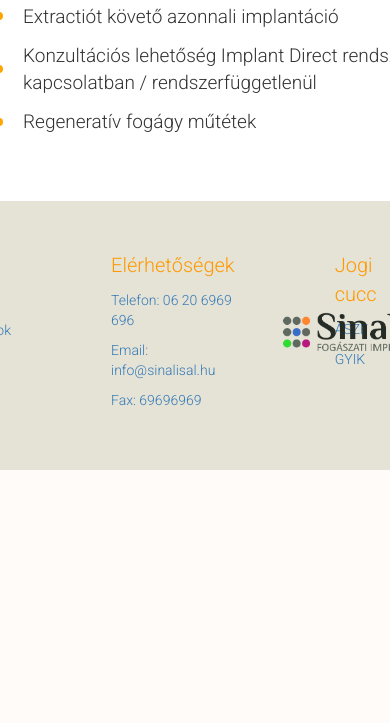
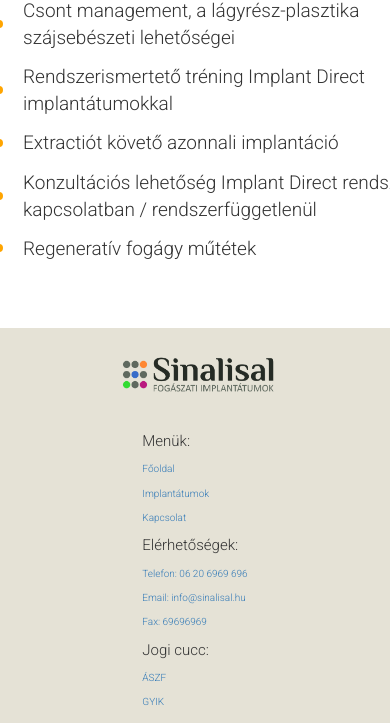
Before and after one commit to LetsnetHungary/sinalisal, a PHP site: page / in a window 390 px wide; the page is wider, and only the part inside the window is pictured. Shown: the part 4098-4821 px from the top of that part. Before the commit the page ends 4568 px from the top of that part, so only its background shows below. Run offline with PHP 8.4, Linux system fonts and the light colour scheme; grey boxes labelled with a size stand in for pictures from a placeholder-image service; some libraries are stand-ins or nearby versions.

Commit message:
header, footer responsive
Hát most elvileg akkor így reszponzívak lesznek a header és a footer
tehát ezt így megcsináltam elvileg és megvan szóval remélem teccik meg
minden, de ha nem akkor sincs harag tezsvíreim majd szóljatok mondjátok
ésakkor dolgozunk a dolgon ok helo

```diff
--- a/includes/css/fooldal.css
+++ b/includes/css/fooldal.css
@@ -354,9 +354,6 @@ footer {
 }
 
 @media screen and (max-width: 862px) {
-  header {
-    display: none;
-  }
 
   .front-pic {
     flex-direction: column-reverse;
--- a/includes/css/footer.css
+++ b/includes/css/footer.css
@@ -51,3 +51,36 @@ footer {
   width: 60%;
   justify-content: center
 }
+
+@media screen and (max-width: 768px) {
+  .footer__container{
+    display: none;
+  }
+}
+
+@media screen and (min-width: 769px) {
+  .mobile__footer{
+    display: none;
+  }
+}
+
+.mobile__footer{
+  display: flex;
+  justify-content: center;
+  align-items: center;
+  flex-direction: column-reverse;
+  width: 90%;
+}
+
+.mobile__footermain{
+  margin: 3px 10px;
+}
+.mobile__footermainmenu{
+  font-size: 15px;
+}
+.mobile__footermenup{
+  font-size: 10px;
+}
+.mobile__footerlogo{
+  max-height: 100px;
+}
--- a/includes/views/footer.php
+++ b/includes/views/footer.php
@@ -71,4 +71,37 @@
         </div>
 
   </div>
+
+  <div class="mobile__footer">
+
+    <nav class="mobile__footermain">
+
+      <div class="mobile__footermenu">
+        <p class="mobile__footermainmenu" >Menük:</p>
+        <p class="mobile__footermenup" ><a href="#">Főoldal</a></p>
+        <p class="mobile__footermenup" ><a href="#">Implantátumok</a></p>
+        <p class="mobile__footermenup" ><a href="#">Kapcsolat</a></p>
+      </div>
+
+      <div class="mobile__footermenu">
+        <p class="mobile__footermainmenu" >Elérhetőségek:</p>
+        <p class="mobile__footermenup" ><a href="telto:06206969696">Telefon: 06 20 6969 696 </a></p>
+        <p class="mobile__footermenup" ><a href="email:info@sinalisal.hu ">Email: info@sinalisal.hu</a></p>
+        <p class="mobile__footermenup" ><a href="#">Fax: 69696969</a></p>
+      </div>
+
+      <div class="mobile__footermenu">
+        <p class="mobile__footermainmenu" >Jogi cucc:</p>
+        <p class="mobile__footermenup" ><a href="#">ÁSZF</a></p>
+        <p class="mobile__footermenup" ><a href="#">GYIK</a></p>
+      </div>
+
+    </nav>
+
+    <div class="mobile__footerlogo">
+      <a href="#"><img class="mobile__footerlogo" src="includes/img/logo.png" alt=""></a>
+
+    </div>
+
+  </div>
 </footer>
--- a/includes/views/header.php
+++ b/includes/views/header.php
@@ -1,16 +1,7 @@
 
 
     <div class = "Main">
-<!--
-      <div class="Space">
 
-        <a class="Atag" href="">
-          <div class="Logo">
-          Logo
-          </div>
-        </a>
-
-      </div>-->
 
       <div class="Header">
 
@@ -40,12 +31,34 @@
           </a>
       </div>
     </div>
+  </div>
 
+  <div class="mobile__header">
+
+    <div class="mobile__logo">
+      <a href=""><img class="mobile__logo" src="includes/img/logo.png" alt=""></a>
     </div>
-    <script>
 
-    </script>
+    <nav class="mobile__mainmenu">
 
+      <a href="/index.php">
+        <div class="mobile__menu">
+          <p>Főoldal</p>
+        </div>
+      </a>
 
-  </body>
-</html>
+      <a href="/catalog.php">
+        <div class="mobile__menu">
+          <p>Implantátumok</p>
+        </div>
+      </a>
+
+      <a href="/kapcsolatok.php">
+        <div class="mobile__menu">
+          <p>Kapcsolat</p>
+        </div>
+      </a>
+
+    </nav>
+
+  </div>
```
Also changed, not shown: includes/css/header.css (+35 -3 lines).
